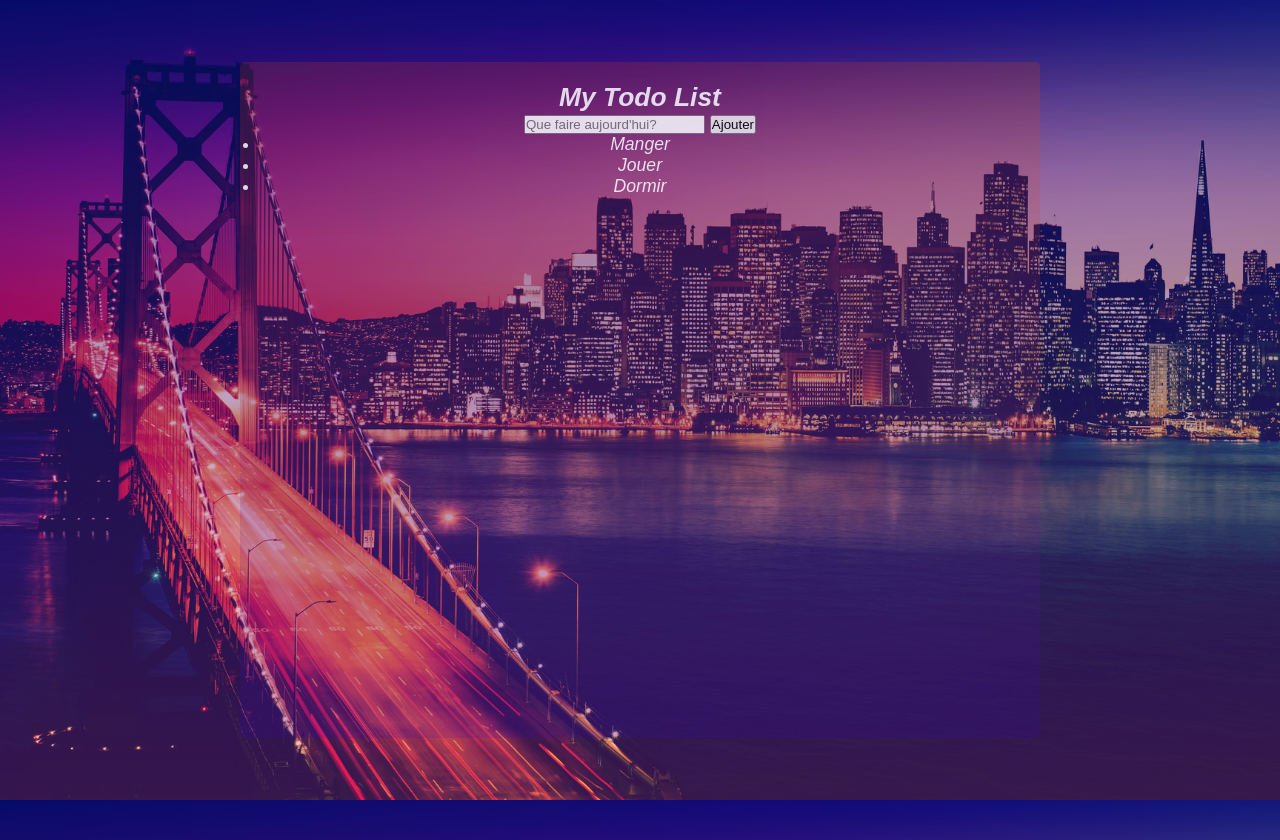
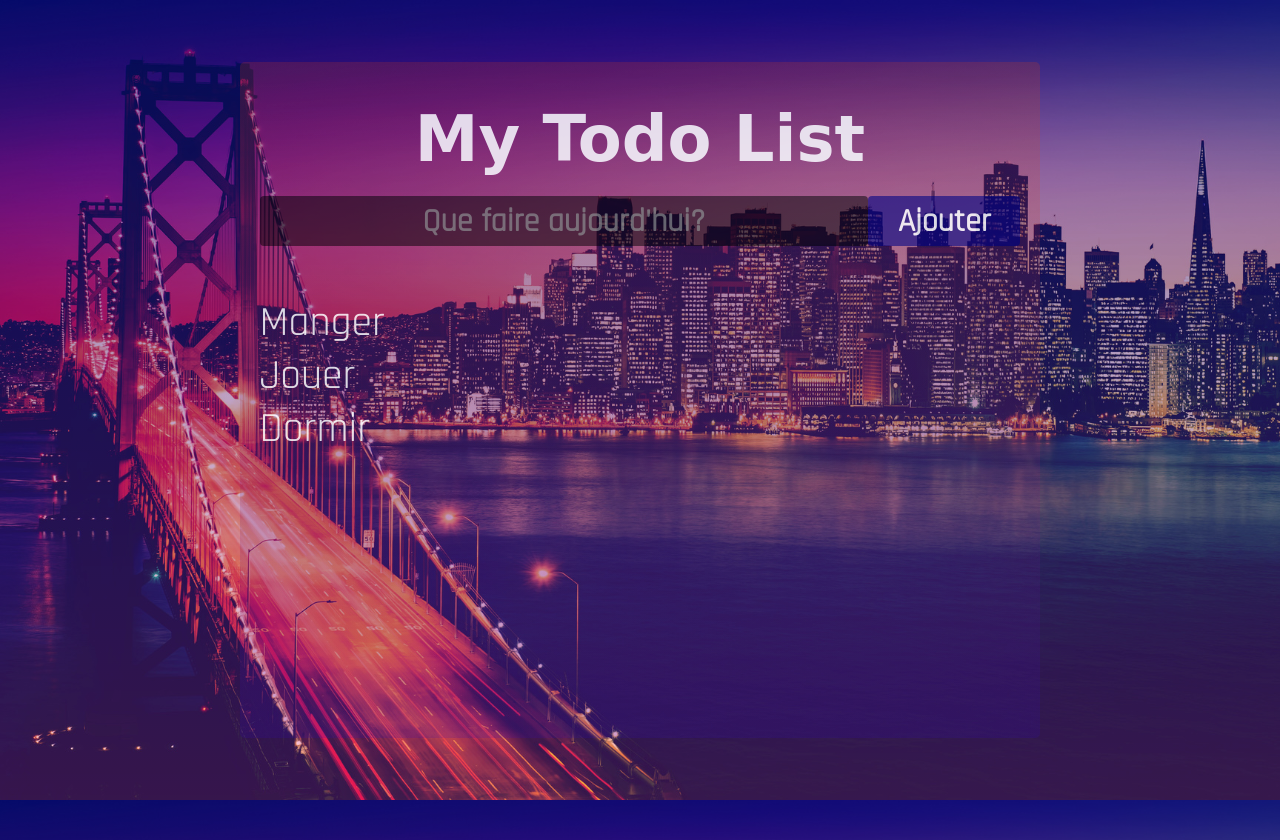
Before and after one commit to tuyengabi/TodoList-js, a plain HTML site: page index.html in a window 1280 px wide. Drawn offline with Linux system fonts and the light colour scheme; a web font is replaced by a local one.

Commit message:
modify css

```diff
--- a/css/style.css
+++ b/css/style.css
@@ -29,11 +29,68 @@ section {
     width: 100%;
     height: 100%;
     color: white;
-    font-size: 1.1rem;
-    font-style: italic;
-    font-family: 'Source Sans Pro', sans-serif;
     text-align: center;
 }
+
+h2 {
+    margin-top: 20px;
+    font-family: 'Codystar', cursive;
+    font-size: 4rem;
+    color: rgb(255,255,255);
+}
+
+form {
+    margin-top: 20px;
+    display: flex;
+    align-items: center;
+    justify-content: center;
+    width: 100%;
+}
+
+input[type=text] {
+    background-color: rgba(0, 0, 0, 0.602);
+    color: #fff;
+    width:80%;
+    height: 50px;
+    text-align: center;
+    font-size: 2rem;
+    font-family: 'Rajdhani', sans-serif;
+    font-weight: bold;
+    border: none;
+    border-radius: 4px;
+    box-sizing: border-box;
+    resize: vertical;
+}
+
+button[type=button] {
+    background-color: rgba(0, 0, 128, 0.7);
+    color: white;
+    width: 20%;
+    height: 50px;
+    border: none;
+    border-radius: 4px;
+    cursor: pointer;
+    font-size: 2rem;
+    font-family: 'Rajdhani', sans-serif;
+    font-weight: bold;
+}
+
+button[type=button]:hover {
+    background-color: rgb(147, 36, 250);
+}
+
+ul {
+    list-style-type: none;
+    font-size: 2.6rem;
+    font-family: 'Rajdhani', sans-serif;
+    margin-top: 50px;
+}
+
+li {
+    display: flex;
+
+}
+
 
 
 /* .close {
--- a/index.html
+++ b/index.html
@@ -3,6 +3,8 @@
 
 <head>
 	<meta charset="UTF-8">
+	<link href="https://fonts.googleapis.com/css?family=Codystar&display=swap" rel="stylesheet">
+	<link href="https://fonts.googleapis.com/css?family=Rajdhani&display=swap" rel="stylesheet">
 	<link rel="stylesheet" href="css/style.css">
 	<title>Todo List Nov 2019</title>
 </head>
```
